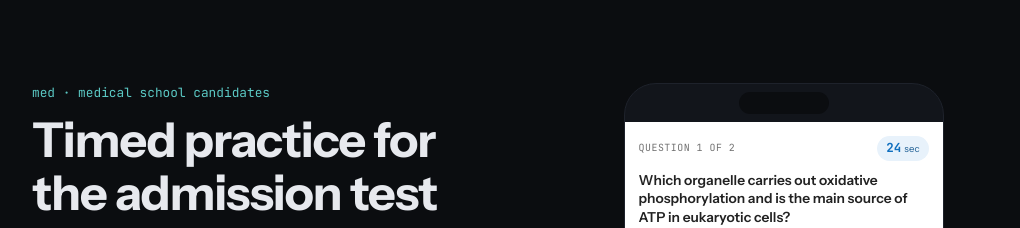
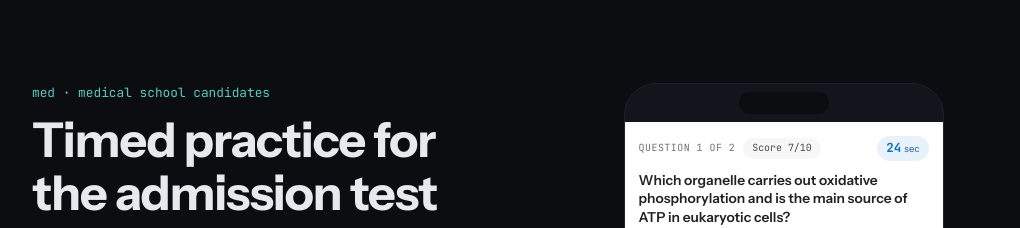
Before and after one commit to albemiglio/albemiglio.github.io, a React (Vite) app: page / in a window 1280 px wide. Shown: the part 4560-4788 px from the top of the page, without its empty margins (88-1108 px from the left). Built offline with nearby package versions, Linux system fonts and the light colour scheme; no server answers.

Commit message:
med: show the running score in the header at every step
Under reduced motion the last step (`next`) landed on a blank second
question with no feedback from the quiz just answered. The topbar now
always shows a "Score X/Y" chip alongside the question count, so the
resting frame isn't empty.

```diff
--- a/src/flows/med/Scene.tsx
+++ b/src/flows/med/Scene.tsx
@@ -88,7 +88,12 @@ export function MedScene({ state }: { state: MedState }) {
             transition={{ duration: dur.base }}
           >
             <div className="med__topbar">
-              <span className="med__question-count">Question {state.question} of {questions.length}</span>
+              <span className="med__topbar-left">
+                <span className="med__question-count">Question {state.question} of {questions.length}</span>
+                {/* F6: the running score, shown at every non-score step (including the reduced-
+                    motion resting frame on `next`, which would otherwise be a blank question 2). */}
+                <span className="med__score-chip" data-testid="score-chip">Score {state.score}/{maxScore}</span>
+              </span>
               {state.timer && (
                 <span className="med__timer-box">
                   <span className="med__timer" data-testid="timer" data-low={seconds <= 10 ? '' : undefined}>{seconds}</span>
--- a/src/flows/med/med.css
+++ b/src/flows/med/med.css
@@ -9,7 +9,9 @@
 .med__panel { position: absolute; inset: 0; display: flex; flex-direction: column; padding: 14px 14px 16px; gap: 10px; }
 
 .med__topbar { display: flex; align-items: center; justify-content: space-between; flex: none; }
+.med__topbar-left { display: flex; align-items: center; gap: 8px; }
 .med__question-count { font-family: var(--font-mono); font-size: 0.62rem; text-transform: uppercase; letter-spacing: 0.05em; color: #717171; }
+.med__score-chip { font-family: var(--font-mono); font-size: 0.62rem; padding: 3px 9px; border-radius: 999px; background: #f7f7f7; color: #4a4a4a; }
 .med__timer-box { display: flex; align-items: baseline; gap: 3px; padding: 3px 9px; border-radius: 999px; background: #e8f2fb; color: #0f6fbf; }
 .med__timer { font-family: var(--font-mono); font-size: 0.78rem; font-weight: 700; }
 .med__timer[data-low] { color: #b23c25; }
```
Also changed, not shown: 1 other file (tests, documents, lock files or other folders).
